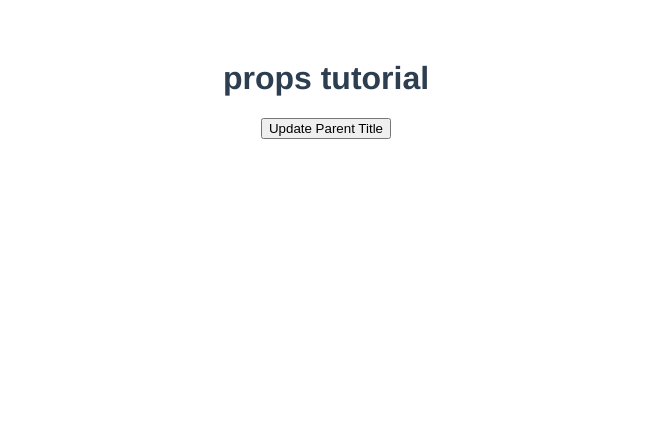
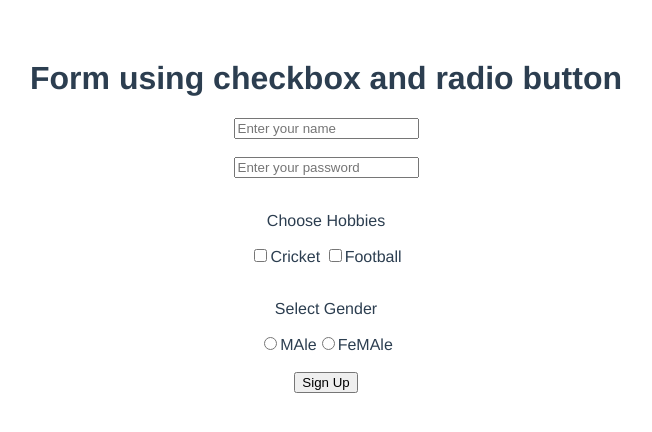
Before and after one commit to IBMRupak/veujs, a Vue app: page / in a window 1280 px wide. Shown: the top 432 px of the page, without its empty margins (314-966 px from the left). Built offline with nearby package versions, Linux system fonts and the light colour scheme.

Commit message:
Form using Checkbox and Radio Button

```diff
--- a/src/App.vue
+++ b/src/App.vue
@@ -6,9 +6,11 @@
     <!-- <Home msg ="Vue JS is awesome" data="Its easy to learn"/> -->
     <!-- <DataBind /> -->
     <!-- <Child  v-bind:users="users"  /> -->
-
+<!--
     <h1>{{title}}</h1>
-    <ChildToParent v-on:changeTitle="updateTitle($event)"/>
+    <ChildToParent v-on:changeTitle="updateTitle($event)"/> -->
+    <h1>Form using checkbox and radio button </h1>
+    <SignUp/>
 
 
   </div>
@@ -19,7 +21,8 @@
 // import HelloWorld from './components/HelloWorld.vue'
 // import Home from './components/Home.vue'
 // import DataBind from './components/DataBind.vue'
-import ChildToParent from './components/ChildToParent.vue'
+// import ChildToParent from './components/ChildToParent.vue'
+import SignUp from './components/SignUp.vue'
 export default {
   name: 'App',
   components: {
@@ -27,7 +30,8 @@ export default {
     // Home
     // DataBind
     // Child,
-    ChildToParent
+    // ChildToParent
+    SignUp
 
   },
   // data()
--- /dev/null
+++ b/src/components/SignUp.vue
@@ -0,0 +1,43 @@
+<template>
+  <div>
+    <input type="text" placeholder="Enter your name" v-model="signup.username"/><br /><br />
+    <input type="password" placeholder="Enter your password" v-model="signup.password" /><br /><br />
+    <p>Choose Hobbies</p>
+    <input type="checkbox" id="cricket" value="cricket" v-model="signup.hobbies" />
+    <label for="cricket">Cricket </label>
+    <input type="checkbox" id="fotball" value="fotball" v-model="signup.hobbies" />
+    <label for="fotball">Football </label>
+    <br />
+    <br />
+    <p>Select Gender</p>
+    <input type="radio" id="male" value="male" v-model="signup.gender"/>
+    <label for="male">MAle</label>
+    <input type="radio" id="female" value="female" v-model="signup.gender" />
+    <label for="female">FeMAle</label>
+    <br /><br />
+    <button v-on:click="signupUser">Sign Up</button>
+  </div>
+</template>
+
+<script>
+export default {
+    name:'SignUp',
+    data()
+    {
+        return{
+            signup:{
+                username:null,
+                password:null,
+                hobbies:[],
+                gender:null
+            }
+        }
+    },
+    methods:{
+        signupUser()
+        {
+        console.warn(this.signup)
+        }
+    }
+}
+</script>
```
